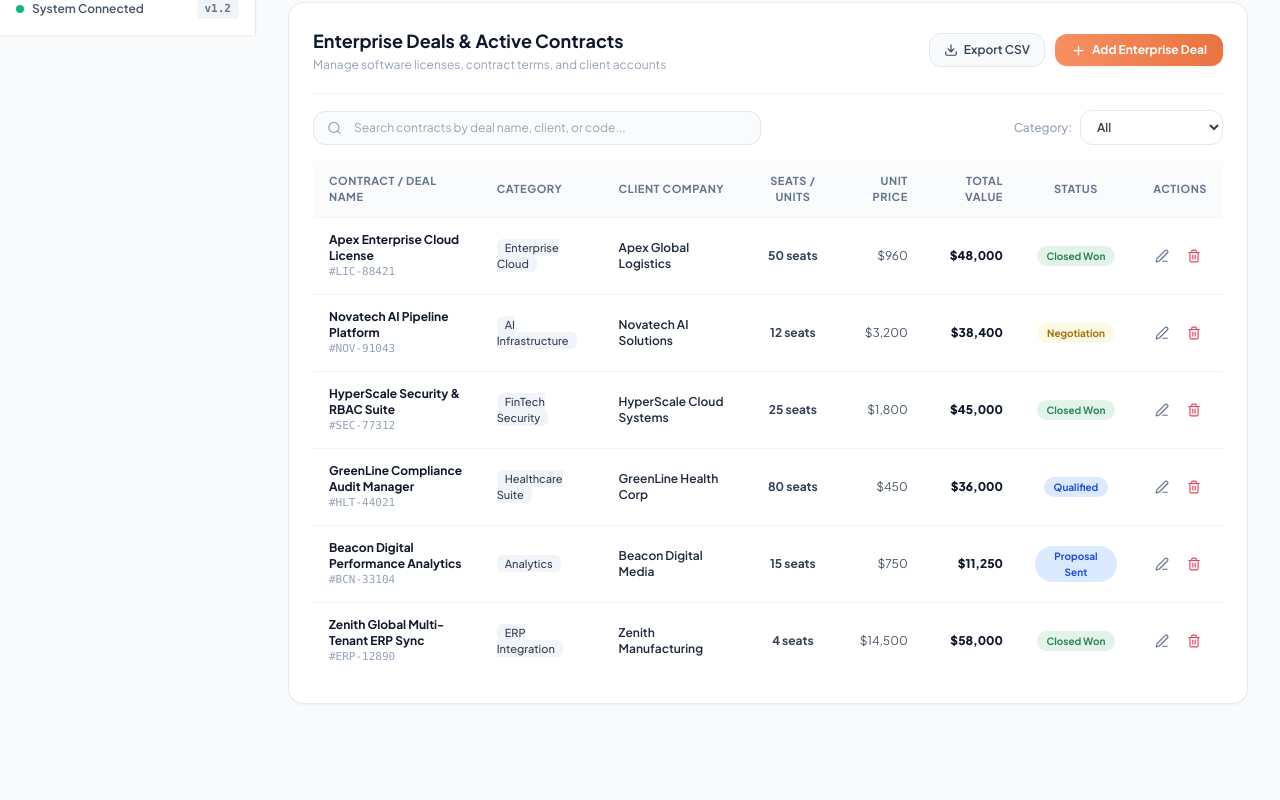
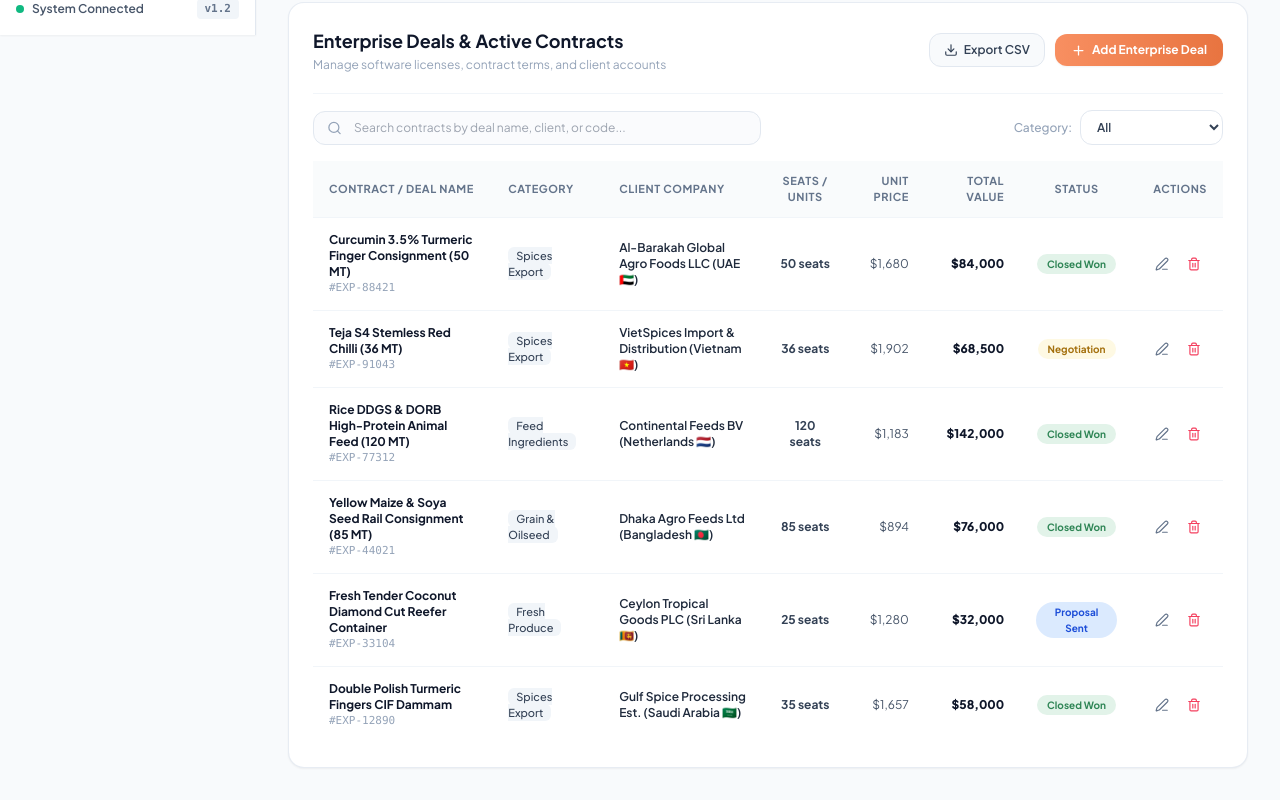
Before and after one commit to gfuid/CRM, a React (Vite) app in the folder frontend/: page / in a window 1280 px wide. Shown: the part 765-1565 px from the top of the page. Before the commit the page ends 1501 px from the top, so only its background shows below. Built offline with nearby package versions, Linux system fonts and the light colour scheme; no server answers; the database is empty.

Commit message:
feat: replace all remaining dummy SaaS data across Analytics, TaskManagement, Activity, FollowUp, and MyDays with authentic commodity export trade records

```diff
--- a/frontend/src/pages/Activity.jsx
+++ b/frontend/src/pages/Activity.jsx
@@ -41,63 +41,63 @@
 const MOCK_LEADS = [
   {
     id: 'lead_1',
-    company_name: 'Apex Global Logistics',
-    contact_person: 'David Vance',
-    country: 'United States',
-    product: 'Enterprise Fleet Tracker',
-    quantity: 50,
-    price: 960,
+    company_name: 'Al-Barakah Global Agro Foods LLC',
+    contact_person: 'Tariq Mansoor',
+    country: 'United Arab Emirates 🇦🇪',
+    product: 'Turmeric & Ginger (50 MT)',
+    quantity: 50000,
+    price: 84000,
     status: 'Quotation Sent',
-    follow_up_date: new Date().toISOString().split('T')[0],
-    responsible: { full_name: 'Sarah Jenkins' },
+    follow_up_date: new Date(Date.now() + 86400000 * 2).toISOString().split('T')[0],
+    responsible: { full_name: 'Athish' },
   },
   {
     id: 'lead_2',
-    company_name: 'Novatech AI Solutions',
-    contact_person: 'Elena Rostova',
-    country: 'United Kingdom',
-    product: 'Cloud Compute Infrastructure',
-    quantity: 12,
-    price: 3200,
+    company_name: 'VietSpices Import & Distribution Co.',
+    contact_person: 'Nguyen Van Minh',
+    country: 'Vietnam 🇻🇳',
+    product: 'Red Chilli & Turmeric (36 MT)',
+    quantity: 36000,
+    price: 68500,
     status: 'Requirement Understood',
-    follow_up_date: new Date().toISOString().split('T')[0],
-    responsible: { full_name: 'Alex Morgan' },
+    follow_up_date: new Date(Date.now() + 86400000 * 3).toISOString().split('T')[0],
+    responsible: { full_name: 'Athish' },
   },
   {
     id: 'lead_3',
-    company_name: 'HyperScale Cloud Systems',
-    contact_person: 'Marcus Brody',
-    country: 'Germany',
-    product: 'Security Governance Platform',
-    quantity: 25,
-    price: 1800,
-    status: 'Closed Won',
-    follow_up_date: new Date(Date.now() - 86400000).toISOString().split('T')[0],
-    responsible: { full_name: 'Michael Vance' },
+    company_name: 'Continental Feeds & Bio-Nutrition BV',
+    contact_person: 'Hendrik Van Dijk',
+    country: 'Netherlands 🇳🇱',
+    product: 'Rice DDGS & DORB (120 MT)',
+    quantity: 120000,
+    price: 142000,
+    status: 'Quotation Sent',
+    follow_up_date: new Date(Date.now() + 86400000 * 1).toISOString().split('T')[0],
+    responsible: { full_name: 'Athish' },
   },
   {
     id: 'lead_4',
-    company_name: 'GreenLine Health Corp',
-    contact_person: 'Sophia Patel',
-    country: 'Singapore',
-    product: 'Compliance Audit Manager',
-    quantity: 80,
-    price: 450,
-    status: 'Contact Established',
-    follow_up_date: new Date(Date.now() + 86400000).toISOString().split('T')[0],
-    responsible: { full_name: 'Sarah Jenkins' },
+    company_name: 'Dhaka Agro Feeds & Poultry Ltd',
+    contact_person: 'Kamal Hossain',
+    country: 'Bangladesh 🇧🇩',
+    product: 'Maize & Soya Seed (85 MT)',
+    quantity: 85000,
+    price: 76000,
+    status: 'Closed Won',
+    follow_up_date: new Date(Date.now() + 86400000 * 7).toISOString().split('T')[0],
+    responsible: { full_name: 'Athish' },
   },
   {
     id: 'lead_5',
-    company_name: 'Beacon Digital Media',
-    contact_person: 'Kenneth Clarke',
-    country: 'Australia',
-    product: 'Brand Performance Suite',
-    quantity: 15,
-    price: 750,
-    status: 'Lead Generation',
-    follow_up_date: new Date(Date.now() + 172800000).toISOString().split('T')[0],
-    responsible: { full_name: 'Alex Morgan' },
+    company_name: 'Ceylon Tropical Goods PLC',
+    contact_person: 'Rohan Jayasuriya',
+    country: 'Sri Lanka 🇱🇰',
+    product: 'Tender Coconut & Ginger',
+    quantity: 25000,
+    price: 32000,
+    status: 'Contact Established',
+    follow_up_date: new Date(Date.now() + 86400000 * 1).toISOString().split('T')[0],
+    responsible: { full_name: 'Athish' },
   },
 ];
 
@@ -105,9 +105,8 @@
   const { profile, getTeamMembers } = useAuth();
   const [leads, setLeads] = useState(MOCK_LEADS);
   const [teamMembers, setTeamMembers] = useState([
-    { id: 'usr_1', full_name: 'Sarah Jenkins' },
-    { id: 'usr_2', full_name: 'Alex Morgan' },
-    { id: 'usr_3', full_name: 'Michael Vance' },
+    { id: 'usr_athish', full_name: 'Athish' },
+    { id: 'usr_admin_1', full_name: 'Sarah Connor (Owner)' },
   ]);
 
   // Filters
--- a/frontend/src/pages/Analytics.jsx
+++ b/frontend/src/pages/Analytics.jsx
@@ -78,76 +78,76 @@
     'Year to Date': { salesAchieved: '$2,522,895', salesPct: 91, kpiPct: 80, csatPct: 88 },
   }[timeframe] || { salesAchieved: '$493,200', salesPct: 82, kpiPct: 71, csatPct: 86 };
 
-  // Meaningful B2B CRM Enterprise Deals & Contracts
+  // Authentic Global Commodity Export Deals & Shipments
   const [deals, setDeals] = useState([
     {
       id: 'deal_1',
-      name: 'Apex Enterprise Cloud License',
-      code: '#LIC-88421',
-      category: 'Enterprise Cloud',
-      client: 'Apex Global Logistics',
-      seats: 50,
-      unitPrice: 960,
-      revenue: 48000,
+      name: 'Curcumin 3.5% Turmeric Finger Consignment (50 MT)',
+      code: '#EXP-88421',
+      category: 'Spices Export',
+      client: 'Al-Barakah Global Agro Foods LLC (UAE 🇦🇪)',
+      seats: 50, // Metric Tons
+      unitPrice: 1680,
+      revenue: 84000,
       status: 'Closed Won',
       date: '19 Sep 2026',
     },
     {
       id: 'deal_2',
-      name: 'Novatech AI Pipeline Platform',
-      code: '#NOV-91043',
-      category: 'AI Infrastructure',
-      client: 'Novatech AI Solutions',
-      seats: 12,
-      unitPrice: 3200,
-      revenue: 38400,
+      name: 'Teja S4 Stemless Red Chilli (36 MT)',
+      code: '#EXP-91043',
+      category: 'Spices Export',
+      client: 'VietSpices Import & Distribution (Vietnam 🇻🇳)',
+      seats: 36,
+      unitPrice: 1902,
+      revenue: 68500,
       status: 'Negotiation',
       date: '19 Sep 2026',
     },
     {
       id: 'deal_3',
-      name: 'HyperScale Security & RBAC Suite',
-      code: '#SEC-77312',
-      category: 'FinTech Security',
-      client: 'HyperScale Cloud Systems',
-      seats: 25,
-      unitPrice: 1800,
-      revenue: 45000,
+      name: 'Rice DDGS & DORB High-Protein Animal Feed (120 MT)',
+      code: '#EXP-77312',
+      category: 'Feed Ingredients',
+      client: 'Continental Feeds BV (Netherlands 🇳🇱)',
+      seats: 120,
+      unitPrice: 1183,
+      revenue: 142000,
       status: 'Closed Won',
       date: '18 Sep 2026',
     },
     {
       id: 'deal_4',
-      name: 'GreenLine Compliance Audit Manager',
-      code: '#HLT-44021',
-      category: 'Healthcare Suite',
-      client: 'GreenLine Health Corp',
-      seats: 80,
-      unitPrice: 450,
-      revenue: 36000,
-      status: 'Qualified',
+      name: 'Yellow Maize & Soya Seed Rail Consignment (85 MT)',
+      code: '#EXP-44021',
+      category: 'Grain & Oilseed',
+      client: 'Dhaka Agro Feeds Ltd (Bangladesh 🇧🇩)',
+      seats: 85,
+      unitPrice: 894,
+      revenue: 76000,
+      status: 'Closed Won',
       date: '20 Sep 2026',
     },
     {
       id: 'deal_5',
-      name: 'Beacon Digital Performance Analytics',
-      code: '#BCN-33104',
-      category: 'Analytics',
-      client: 'Beacon Digital Media',
-      seats: 15,
-      unitPrice: 750,
-      revenue: 11250,
+      name: 'Fresh Tender Coconut Diamond Cut Reefer Container',
+      code: '#EXP-33104',
+      category: 'Fresh Produce',
+      client: 'Ceylon Tropical Goods PLC (Sri Lanka 🇱🇰)',
+      seats: 25,
+      unitPrice: 1280,
+      revenue: 32000,
       status: 'Proposal Sent',
       date: '21 Sep 2026',
     },
     {
       id: 'deal_6',
-      name: 'Zenith Global Multi-Tenant ERP Sync',
-      code: '#ERP-12890',
-      category: 'ERP Integration',
-      client: 'Zenith Manufacturing',
-      seats: 4,
-      unitPrice: 14500,
+      name: 'Double Polish Turmeric Fingers CIF Dammam',
+      code: '#EXP-12890',
+      category: 'Spices Export',
+      client: 'Gulf Spice Processing Est. (Saudi Arabia 🇸🇦)',
+      seats: 35,
+      unitPrice: 1657,
       revenue: 58000,
       status: 'Closed Won',
       date: '16 Sep 2026',
@@ -157,10 +157,10 @@
   // Form State for Add / Edit Deal Modal
   const [dealForm, setDealForm] = useState({
     name: '',
-    category: 'Enterprise Cloud',
+    category: 'Spices Export',
     client: '',
-    seats: 10,
-    unitPrice: 1000,
+    seats: 20,
+    unitPrice: 1500,
     status: 'Proposal Sent',
   });
 
--- a/frontend/src/pages/FollowUp.jsx
+++ b/frontend/src/pages/FollowUp.jsx
@@ -22,68 +22,68 @@
   const [followUps, setFollowUps] = useState([
     {
       id: 'fu_1',
-      client_name: 'David Vance',
-      company: 'Apex Global Logistics',
-      avatar: 'DV',
-      scheduled_date: new Date().toISOString().split('T')[0],
-      scheduled_time: '11:30 AM',
-      type: 'phone',
+      client_name: 'Tariq Mansoor',
+      company: 'Al-Barakah Global Agro Foods LLC (UAE 🇦🇪)',
+      avatar: 'TM',
+      scheduled_date: new Date(Date.now() + 86400000 * 2).toISOString().split('T')[0],
+      scheduled_time: '11:00 AM',
+      type: 'whatsapp',
       priority: 'high',
       status: 'pending',
-      assigned_to: 'Sarah Jenkins',
-      agenda: 'Discuss negotiated pricing tier for 50 enterprise fleet seats',
+      assigned_to: 'Athish',
+      agenda: 'Verify DHL tracking for sample turmeric (curcumin 3.5%) and confirm LC draft opening.',
     },
     {
       id: 'fu_2',
-      client_name: 'Elena Rostova',
-      company: 'Novatech AI Solutions',
-      avatar: 'ER',
-      scheduled_date: new Date().toISOString().split('T')[0],
+      client_name: 'Nguyen Van Minh',
+      company: 'VietSpices Import & Distribution (Vietnam 🇻🇳)',
+      avatar: 'NM',
+      scheduled_date: new Date(Date.now() + 86400000 * 3).toISOString().split('T')[0],
       scheduled_time: '02:00 PM',
       type: 'demo',
       priority: 'high',
       status: 'pending',
-      assigned_to: 'Alex Morgan',
-      agenda: 'Product walkthrough focusing on custom RBAC & automated follow-ups',
+      assigned_to: 'Athish',
+      agenda: 'Video meeting to review SGS lab moisture certificate and finalize 2x40ft Teja stemless red chilli booking.',
     },
     {
       id: 'fu_3',
-      client_name: 'Marcus Brody',
-      company: 'HyperScale Cloud',
-      avatar: 'MB',
-      scheduled_date: new Date(Date.now() - 86400000).toISOString().split('T')[0],
+      client_name: 'Hendrik Van Dijk',
+      company: 'Continental Feeds BV (Netherlands 🇳🇱)',
+      avatar: 'HD',
+      scheduled_date: new Date(Date.now() + 86400000 * 1).toISOString().split('T')[0],
       scheduled_time: '04:00 PM',
       type: 'email',
       priority: 'high',
-      status: 'overdue',
-      assigned_to: 'Michael Vance',
-      agenda: 'Send revised contract MSA with quarterly payment schedule',
+      status: 'pending',
+      assigned_to: 'Athish',
+      agenda: 'Send revised CIF Rotterdam quote ($1,180/MT) for 120 MT Rice DDGS & DORB consignment.',
     },
     {
       id: 'fu_4',
-      client_name: 'Sophia Patel',
-      company: 'GreenLine Health',
-      avatar: 'SP',
-      scheduled_date: new Date(Date.now() + 86400000).toISOString().split('T')[0],
-      scheduled_time: '10:00 AM',
-      type: 'whatsapp',
+      client_name: 'Kamal Hossain',
+      company: 'Dhaka Agro Feeds Ltd (Bangladesh 🇧🇩)',
+      avatar: 'KH',
+      scheduled_date: new Date(Date.now() + 86400000 * 7).toISOString().split('T')[0],
+      scheduled_time: '10:30 AM',
+      type: 'phone',
       priority: 'medium',
       status: 'upcoming',
-      assigned_to: 'Sarah Jenkins',
-      agenda: 'Confirm receipt of proposal deck and scheduled board meeting date',
+      assigned_to: 'Athish',
+      agenda: 'Confirm receipt of 3 rakes Maize & Soya seed at Petrapole Border and negotiate Q3 repeat order.',
     },
     {
       id: 'fu_5',
-      client_name: 'Kenneth Clarke',
-      company: 'Beacon Digital Media',
-      avatar: 'KC',
-      scheduled_date: new Date(Date.now() - 172800000).toISOString().split('T')[0],
+      client_name: 'Rohan Jayasuriya',
+      company: 'Ceylon Tropical Goods PLC (Sri Lanka 🇱🇰)',
+      avatar: 'RJ',
+      scheduled_date: new Date(Date.now() + 86400000 * 1).toISOString().split('T')[0],
       scheduled_time: '03:15 PM',
-      type: 'phone',
+      type: 'whatsapp',
       priority: 'normal',
       status: 'completed',
-      assigned_to: 'Alex Morgan',
-      agenda: 'Quarterly review call completed. Upgraded to Annual Pro tier.',
+      assigned_to: 'Athish',
+      agenda: 'Reefer container logistics quote confirmed from Tuticorin Port for Pollachi Tender Coconut.',
     },
   ]);
 
@@ -98,7 +98,7 @@
     scheduled_time: '02:00 PM',
     type: 'phone',
     priority: 'high',
-    assigned_to: 'Sarah Jenkins',
+    assigned_to: 'Athish',
     agenda: '',
   });
 
--- a/frontend/src/pages/MyDays.jsx
+++ b/frontend/src/pages/MyDays.jsx
@@ -12,39 +12,41 @@
 } from 'lucide-react';
 import Modal from '../components/Modal';
 
+import { api } from '../services/api';
+
 export default function MyDays() {
   const [tasks, setTasks] = useState([
     {
       id: 'day_1',
-      task: 'Review Q3 enterprise proposal with Nexis FinTech team',
+      task: 'Finalize SGS Inspection booking for JNPT container',
       priority: 'high',
       completed: true,
       time_slot: '09:30 AM - 10:30 AM',
-      category: 'Client Meeting',
+      category: 'Export Compliance',
     },
     {
       id: 'day_2',
-      task: 'Follow up on signed DocuSign contract for Apex Logistics ($48,000)',
+      task: 'Call Al-Barakah VP Procurement regarding LC opening for 50 MT Turmeric',
       priority: 'high',
       completed: false,
       time_slot: '11:00 AM - 11:30 AM',
-      category: 'Contract Closing',
+      category: 'Client Trade Sync',
     },
     {
       id: 'day_3',
-      task: 'Team standup: verify weekly outbound call targets and lead allocation',
+      task: 'Check Guntur Red Chilli mandi spot prices & procurement parity',
       priority: 'medium',
       completed: true,
       time_slot: '02:00 PM - 02:30 PM',
-      category: 'Team Standup',
+      category: 'Market Sourcing',
     },
     {
       id: 'day_4',
-      task: 'Audit newly invited staff accounts against Growth Plan quota (15 seats)',
+      task: 'Verify Maersk ocean freight bill of lading drafts for Rotterdam shipment',
       priority: 'medium',
       completed: false,
       time_slot: '04:30 PM - 05:00 PM',
-      category: 'Admin & Quotas',
+      category: 'Shipping & Logistics',
     },
   ]);
 
@@ -53,14 +55,11 @@
     task: '',
     priority: 'high',
     time_slot: '01:00 PM - 01:30 PM',
-    category: 'Sales Follow-up',
+    category: 'Export Operations',
   });
 
   useEffect(() => {
-    fetch('http://localhost:5000/api/v1/my-days', {
-      headers: { 'x-user-id': 'usr_admin_1' },
-    })
-      .then((r) => r.json())
+    api.getMyDays()
       .then((res) => {
         if (res.success && res.data && res.data.length > 0) {
           setTasks(res.data);
@@ -76,18 +75,12 @@
     setTasks((prev) =>
       prev.map((t) => (t.id === id ? { ...t, completed: !t.completed } : t))
     );
-    fetch(`http://localhost:5000/api/v1/my-days/${id}/toggle`, {
-      method: 'PATCH',
-      headers: { 'x-user-id': 'usr_admin_1' },
-    }).catch(() => {});
+    api.toggleMyDay(id).catch(() => {});
   };
 
   const deleteTask = (id) => {
     setTasks((prev) => prev.filter((t) => t.id !== id));
-    fetch(`http://localhost:5000/api/v1/my-days/${id}`, {
-      method: 'DELETE',
-      headers: { 'x-user-id': 'usr_admin_1' },
-    }).catch(() => {});
+    api.deleteMyDay(id).catch(() => {});
   };
 
   const handleAddTask = (e) => {
@@ -102,12 +95,13 @@
       category: newTask.category,
     };
     setTasks([...tasks, entry]);
+    api.addMyDay(entry).catch(() => {});
     setModalOpen(false);
     setNewTask({
       task: '',
       priority: 'high',
       time_slot: '01:00 PM - 01:30 PM',
-      category: 'Sales Follow-up',
+      category: 'Export Operations',
     });
   };
 
--- a/frontend/src/pages/TaskManagement.jsx
+++ b/frontend/src/pages/TaskManagement.jsx
@@ -7,39 +7,48 @@
 const MOCK_TASKS = [
   {
     id: 'task_1',
-    title: 'Review Q3 Enterprise Proposal with Nexis FinTech team',
-    description: 'Ensure 15-seat quota and dedicated SLA terms are included before DocuSign send',
+    title: 'Send Pre-Shipment Sample of Curcumin 3.5% Turmeric to Al-Barakah',
+    description: 'Prepare 500g double-polished turmeric finger samples with lab certificate and dispatch via DHL.',
     priority: 'High',
-    due_date: new Date(Date.now() - 86400000).toISOString().split('T')[0],
-    status: 'Pending',
-    assigned_name: 'Sarah Jenkins',
+    due_date: new Date(Date.now() + 86400000 * 1).toISOString().split('T')[0],
+    status: 'In Progress',
+    assigned_name: 'Athish',
   },
   {
     id: 'task_2',
-    title: 'Follow up on signed DocuSign contract for Apex Logistics ($48,000)',
-    description: 'Call David Vance to confirm billing details and onboarding kickoff date',
+    title: 'Confirm Phytosanitary Certificate for VietSpices Red Chilli at Chennai Port',
+    description: 'Coordinate with Plant Quarantine department for 2x40ft Teja stemless red chilli containers.',
     priority: 'High',
-    due_date: new Date().toISOString().split('T')[0],
-    status: 'In Progress',
-    assigned_name: 'Michael Vance',
+    due_date: new Date(Date.now() + 86400000 * 2).toISOString().split('T')[0],
+    status: 'Pending',
+    assigned_name: 'Athish',
   },
   {
     id: 'task_3',
-    title: 'Team standup: verify weekly outbound call targets and lead allocation',
-    description: 'Review SDR outreach numbers and adjust cadences for UK/EU prospects',
-    priority: 'Medium',
-    due_date: new Date(Date.now() + 86400000).toISOString().split('T')[0],
-    status: 'Pending',
-    assigned_name: 'Alex Morgan',
+    title: 'Review Mundra Port Ocean Freight Rates for Rice DDGS to Rotterdam',
+    description: 'Compare Maersk and MSC 40ft container freight quotes for 120 MT consignment.',
+    priority: 'High',
+    due_date: new Date(Date.now() - 86400000).toISOString().split('T')[0],
+    status: 'Completed',
+    assigned_name: 'Athish',
   },
   {
     id: 'task_4',
-    title: 'Audit newly invited staff accounts against Growth Plan quota (15 seats)',
-    description: 'Deactivate inactive trial accounts and ensure compliance with subscription tier',
-    priority: 'Low',
-    due_date: new Date(Date.now() + 172800000).toISOString().split('T')[0],
-    status: 'Completed',
-    assigned_name: 'Sarah Jenkins',
+    title: 'Draft Proforma Invoice for 85 MT Maize Consignment to Dhaka',
+    description: 'Specify CFR Chittagong Port terms and bank routing instructions for irrevocable LC.',
+    priority: 'Medium',
+    due_date: new Date(Date.now() + 86400000 * 3).toISOString().split('T')[0],
+    status: 'Pending',
+    assigned_name: 'Athish',
+  },
+  {
+    id: 'task_5',
+    title: 'Track Reefer Container Temperature Logs for Pollachi Tender Coconut to Colombo',
+    description: 'Confirm pre-cooling at +12°C with shipping line before loading at Tuticorin Port.',
+    priority: 'Medium',
+    due_date: new Date(Date.now() + 86400000 * 1).toISOString().split('T')[0],
+    status: 'In Progress',
+    assigned_name: 'Athish',
   },
 ];
 
@@ -47,9 +56,8 @@
   const { profile, getTeamMembers } = useAuth();
   const [tasks, setTasks] = useState(MOCK_TASKS);
   const [teamMembers, setTeamMembers] = useState([
-    { id: 'usr_1', full_name: 'Sarah Jenkins', name: 'Sarah Jenkins' },
-    { id: 'usr_2', full_name: 'Alex Morgan', name: 'Alex Morgan' },
-    { id: 'usr_3', full_name: 'Michael Vance', name: 'Michael Vance' },
+    { id: 'usr_athish', full_name: 'Athish', name: 'Athish' },
+    { id: 'usr_admin_1', full_name: 'Sarah Connor (Owner)', name: 'Sarah Connor' },
   ]);
   const [loading, setLoading] = useState(false);
   const [modalOpen, setModalOpen] = useState(false);
```
